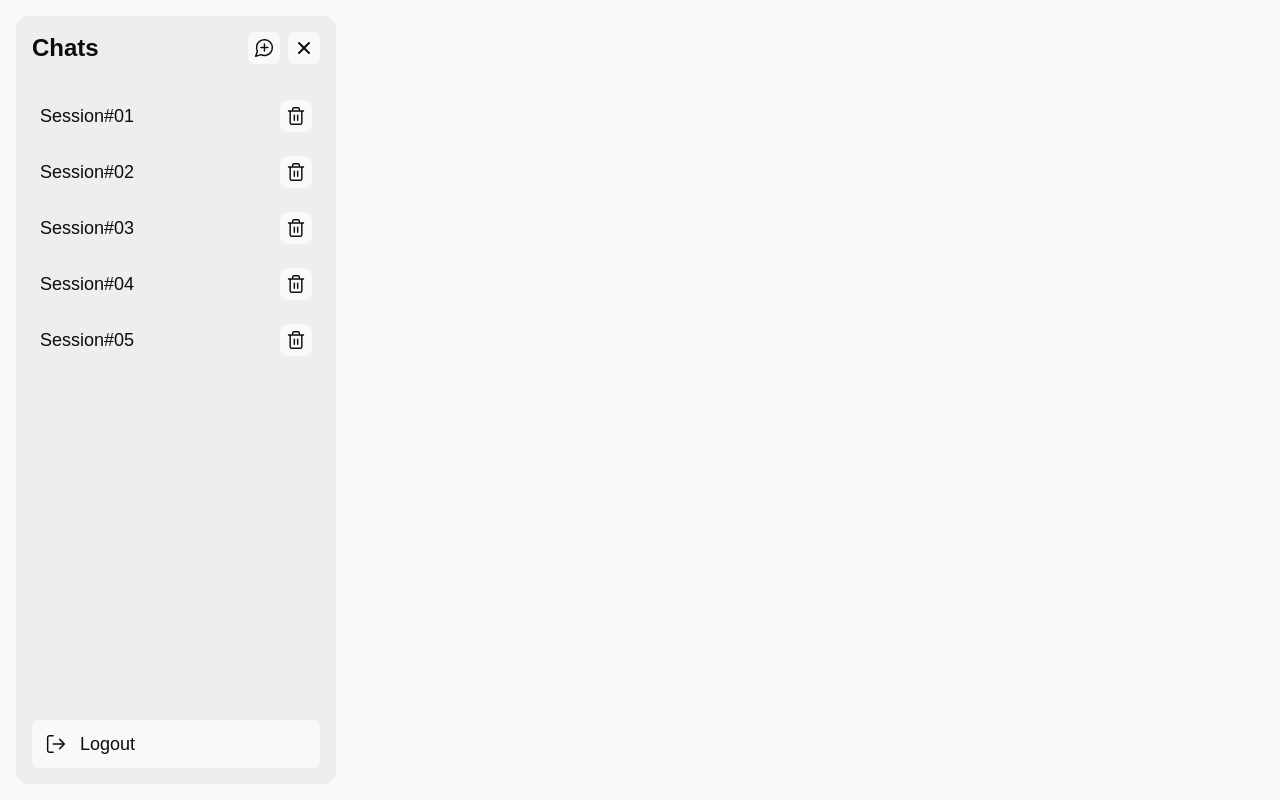
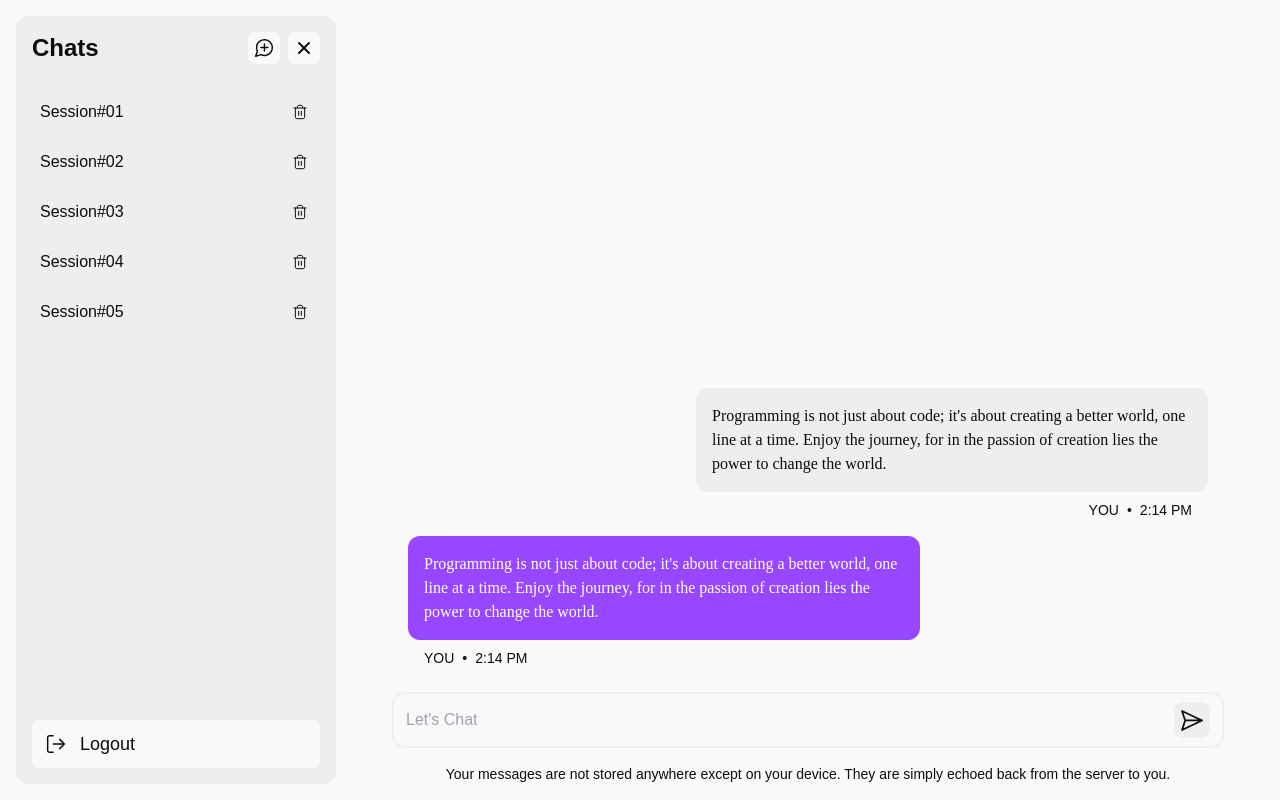
Before and after one commit to AdityaMotale/echo, a SvelteKit app: page /chat in a window 1280 px wide. Built offline with nearby package versions, Linux system fonts and the light colour scheme.

Commit message:
completed the chat UI

```diff
--- a/src/routes/chat/+page.svelte
+++ b/src/routes/chat/+page.svelte
@@ -1,8 +1,122 @@
 <script lang="ts">
 	import Menu from './Menu.svelte';
+	import ChatIcon from '$lib/icons/chat.svg';
+	import { onMount } from 'svelte';
+
+	enum ChatRoles {
+		SYSTEM,
+		USER
+	}
+
+	interface Chat {
+		message: String;
+		role: ChatRoles;
+		id: number;
+	}
+
+	let chats: Chat[] = [
+		{
+			message:
+				"Programming is not just about code; it's about creating a better world, one line at a time. Enjoy the journey, for in the passion of creation lies the power to change the world.",
+			role: ChatRoles.USER,
+			id: Date.now()
+		},
+		{
+			message:
+				"Programming is not just about code; it's about creating a better world, one line at a time. Enjoy the journey, for in the passion of creation lies the power to change the world.",
+			role: ChatRoles.SYSTEM,
+			id: Date.now() + 1000
+		}
+	];
+
+	/**
+	 * Extract time from epoch created by `Date.now()`
+	 *
+	 * @param {number} epoch created by `Date.now()`
+	 *
+	 * @returns {String} time formatted as HH:MM AM/PM
+	 */
+	function extractTimeFromEpoch(epoch: number): String {
+		const date = new Date(epoch);
+
+		let hours = date.getHours();
+		const minutes = date.getMinutes();
+
+		const amPm = hours >= 12 ? 'PM' : 'AM';
+
+		hours = hours % 12;
+		hours = hours ? hours : 12; // the hour '0' should be '12'
+
+		const minutesStr = minutes < 10 ? '0' + minutes : minutes;
+
+		const formattedTime = `${hours}:${minutesStr} ${amPm}`;
+
+		return formattedTime;
+	}
+
+	onMount(() => {
+		chats = chats.reverse();
+	});
 </script>
 
 <section class="w-full h-full flex p-4 gap-4 relative">
 	<Menu />
-	<div class="w-full"></div>
+	<div class="w-full md:px-10 flex flex-col justify-end gap-4">
+		<!-- Chats in the chat section -->
+		<section class="grow flex flex-col-reverse justify-start overflow-y-scroll">
+			<div class="h-full w-full flex flex-col-reverse gap-4 px-4 py-2">
+				{#each chats as chat}
+					{#if chat.role == ChatRoles.USER}
+						<div class="flex w-full justify-end">
+							<div class="flex flex-col items-end justify-start max-w-lg gap-2">
+								<div class="bg-secBg w-fit p-4 rounded-xl">
+									<p>{chat.message}</p>
+								</div>
+								<div class="flex items-center mx-4 gap-2">
+									<p class="font-sans text-sm text-center font-light">YOU</p>
+									<p class="font-sans text-sm text-center font-light">•</p>
+									<p class="font-sans text-sm text-center font-light">
+										{extractTimeFromEpoch(chat.id)}
+									</p>
+								</div>
+							</div>
+						</div>
+					{:else}
+						<div class="flex w-full items-center">
+							<div class="flex flex-col items-start max-w-lg gap-2">
+								<div class="bg-accent text-white w-fit p-4 rounded-xl">
+									<p>{chat.message}</p>
+								</div>
+								<div class="flex items-center mx-4 gap-2">
+									<p class="font-sans text-sm text-center font-light">YOU</p>
+									<p class="font-sans text-sm text-center font-light">•</p>
+									<p class="font-sans text-sm text-center font-light">
+										{extractTimeFromEpoch(chat.id)}
+									</p>
+								</div>
+							</div>
+						</div>
+					{/if}
+				{/each}
+			</div>
+		</section>
+
+		<!-- User Input Field for chats -->
+		<div
+			class="w-full border-2 border-border rounded-xl py-2 px-3 flex items-center justify-between"
+		>
+			<input
+				type="text"
+				placeholder="Let's Chat"
+				class="font-medium grow bg-transparent font-sans border-none outline-none"
+			/>
+			<button class="p-1.5 rounded-lg bg-secBg" on:click={() => {}}>
+				<img src={ChatIcon} alt="Chat Icon" width="24px" height="24px" />
+			</button>
+		</div>
+		<p class="w-full font-sans text-sm text-center font-light">
+			Your messages are not stored anywhere except on your device. They are simply echoed back from
+			the server to you.
+		</p>
+	</div>
 </section>
--- a/src/routes/chat/Menu.svelte
+++ b/src/routes/chat/Menu.svelte
@@ -34,13 +34,13 @@
 		</div>
 
 		<!-- Chats -->
-		<section class="grow overflow-y-scroll my-7">
-			<div class="flex flex-col gap-2">
+		<section class={`grow my-7 ${chats.length >= 10 ? 'overflow-y-scroll' : ''}`}>
+			<div class="flex flex-col gap-2.5">
 				{#each chats as chat}
 					<button class="hover:bg-bg flex items-center justify-between p-2 rounded-lg w-full">
-						<p class="font-sans font-medium text-lg">{chat}</p>
-						<button class="bg-bg hover:bg-secBg p-1.5 rounded-lg">
-							<img src={TrashIcon} alt="Trash Icon" width="20px" height="20px" />
+						<p class="font-sans font-normal text-base">{chat}</p>
+						<button class="hover:bg-secBg p-1 rounded-lg">
+							<img src={TrashIcon} alt="Trash Icon" width="16px" height="16px" />
 						</button>
 					</button>
 				{/each}
```
Also changed, not shown: src/lib/icons/chat.svg (added), src/lib/icons/trash.svg.
